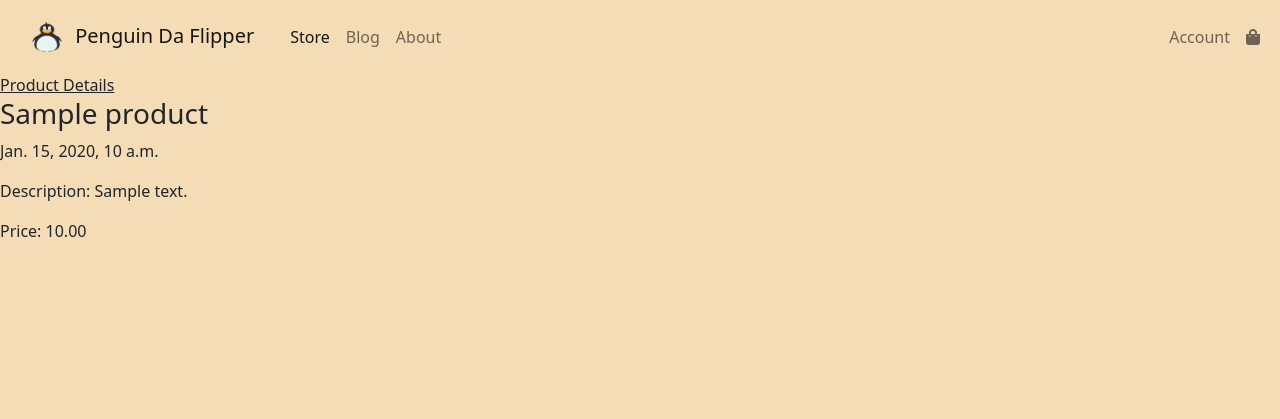
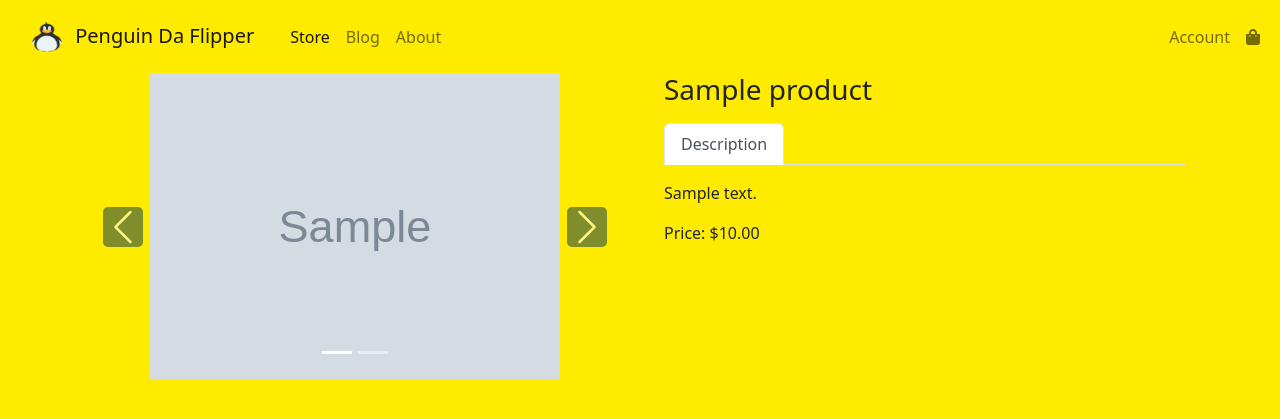
Before and after one commit to smaster0517/Ecommerce-Django, a Django app: page /product/1/ in a window 1280 px wide. Shown: the top 419 px of the page. Run offline with Django 4.2, Linux system fonts and the light colour scheme; tables that the repository leaves empty hold one stand-in row (values such as "Sample post"); grey boxes marked "Sample" are stand-in pictures.

Commit message:
Updated detailed product view. added store page for all listings. Updated frontend home, css, and images.

```diff
--- a/app_store/static/app_store/main.css
+++ b/app_store/static/app_store/main.css
@@ -1,5 +1,5 @@
 body {
-    background: #f4dcb6;
+    background: #ffeb00; /* #e62b2f, #003055 */
 }
 
 /* -- Embedded Text Home page Image -- */
@@ -19,3 +19,20 @@ body {
     padding: 10px;
     right: 25%;
 } /* ---------------------------------- */
+
+.featured-items a {
+    color: #003055;
+    text-decoration: none;
+  }
+
+.carousel-control-next-icon {
+    background-color: #003055;
+    border-radius: 5px;
+    padding: 20px;
+}
+
+.carousel-control-prev-icon {
+    background-color: #003055;
+    border-radius: 5px;
+    padding: 20px;
+}
--- a/app_store/templates/app_store/base.html
+++ b/app_store/templates/app_store/base.html
@@ -25,7 +25,7 @@
         <div class="container-fluid">
           <nav class="navbar">
             <div class="container-fluid">
-                <a class="navbar-brand" href="#">
+                <a class="navbar-brand" href="{% url 'store-home' %}">
                   <!-- custom icon -->
                   <img src="{% static 'app_store/icons/penguinLogo.png' %}" alt="" width="30" height="30" class="d-inline-block align-text-top ms-2 me-2">
                   <!-- custom name -->
@@ -39,7 +39,7 @@
           <div class="collapse navbar-collapse" id="navbarNav">
             <ul class="navbar-nav">
               <li class="nav-item">
-                <a class="nav-link active" aria-current="page" href="#">Store</a>
+                <a class="nav-link active" aria-current="page" href="{% url 'store-products' %}">Store</a>
               </li>
               <li class="nav-item">
                 <a class="nav-link" href="#">Blog</a>
--- a/app_store/templates/app_store/product_detail.html
+++ b/app_store/templates/app_store/product_detail.html
@@ -1,11 +1,60 @@
 {% extends "app_store/base.html" %}
 
 {% block content %}
-    <div>
-        <u>Product Details</u>
-        <h3>{{ object.title }}</h3>
-        <p>{{ object.date_posted }}</p>
-        <p>Description: {{ object.description }}</p>
-        <p>Price: {{ object.price }}</p>
+    <div class="container">
+        <div class="row">
+          <div class="col">
+            <div id="carouselExampleIndicators" class="carousel slide">
+                <div class="carousel-indicators">
+                  <button type="button" data-bs-target="#carouselExampleIndicators" data-bs-slide-to="0" class="active" aria-current="true" aria-label="Slide 1"></button>
+                  {% for image in product.images_set.all %}
+                    <button type="button" data-bs-target="#carouselExampleIndicators" data-bs-slide-to="{{ forloop.counter }}" aria-label="Slide {{ forloop.counter |add:'1' }}"></button>
+                  {% endfor %}
+                </div>
+                <div class="carousel-inner">
+                  <div class="carousel-item active">
+                    <img src="{{ product.thumbnail_image.url }}" class="d-block w-75 mx-auto" alt="...">
+                  </div>
+                  {% for image in product.images_set.all %}
+                    <div class="carousel-item">
+                        <img src="{{ image.image.url }}" class="d-block w-75 mx-auto" alt="...">
+                    </div>
+                  {% endfor %}
+                </div>
+                <button class="carousel-control-prev" type="button" data-bs-target="#carouselExampleIndicators" data-bs-slide="prev">
+                  <span class="carousel-control-prev-icon" aria-hidden="true"></span>
+                  <span class="visually-hidden">Previous</span>
+                </button>
+                <button class="carousel-control-next" type="button" data-bs-target="#carouselExampleIndicators" data-bs-slide="next">
+                  <span class="carousel-control-next-icon" aria-hidden="true"></span>
+                  <span class="visually-hidden">Next</span>
+                </button>
+            </div>
+          </div>
+          <div class="col">
+            <div class="container">
+                <h3>{{ object.title }}</h3>
+                <!-- <p>{{ object.date_posted }}</p> -->
+            </div>
+            <nav class="container mt-3">
+                <div class="nav nav-tabs" id="nav-tab" role="tablist">
+                    <button class="nav-link active" id="nav-home-tab" data-bs-toggle="tab" data-bs-target="#nav-home" type="button" role="tab" aria-controls="nav-home" aria-selected="true">Description</button>
+                    <!-- custom tabs -->
+                    <!-- <button class="nav-link" id="nav-profile-tab" data-bs-toggle="tab" data-bs-target="#nav-profile" type="button" role="tab" aria-controls="nav-profile" aria-selected="false">Use</button>
+                    <button class="nav-link" id="nav-contact-tab" data-bs-toggle="tab" data-bs-target="#nav-contact" type="button" role="tab" aria-controls="nav-contact" aria-selected="false">Key Ingredients</button> -->
+                </div>
+            </nav>
+            <div class="tab-content container mt-3" id="nav-tabContent">
+                <div class="tab-pane fade show active" id="nav-home" role="tabpanel" aria-labelledby="nav-home-tab" tabindex="0">{{ object.description }}</div>
+                <!-- custom tabs content -->
+                <!-- <div class="tab-pane fade" id="nav-profile" role="tabpanel" aria-labelledby="nav-profile-tab" tabindex="0">...</div>
+                <div class="tab-pane fade" id="nav-contact" role="tabpanel" aria-labelledby="nav-contact-tab" tabindex="0">...</div> -->
+            </div>
+
+            <div class="container mt-3">
+                <p>Price: ${{ object.price }}</p>
+            </div>
+          </div>
+        </div>
     </div>
 {% endblock %}
--- a/app_store/urls.py
+++ b/app_store/urls.py
@@ -1,9 +1,10 @@
 from django.urls import path
-from .views import ProductListView, ProductDetailView
+from .views import FeaturedProductListView, ProductDetailView, StoreProductListView
 from . import views
 
 urlpatterns = [
     # path('', views.home, name='store-home'),
-    path('',  ProductListView.as_view(), name='store-home'),
+    path('',  FeaturedProductListView.as_view(), name='store-home'),
+    path('store/',  StoreProductListView.as_view(), name='store-products'),
     path('product/<int:pk>/',  ProductDetailView.as_view(), name='product-detail')
 ]
--- a/app_store/views.py
+++ b/app_store/views.py
@@ -10,7 +10,7 @@ from app_store.models import Product
 #     }
 #     return render(request, "app_store/home.html", context)
 
-class ProductListView(ListView):
+class FeaturedProductListView(ListView):
     model = Product
     template_name = 'app_store/home.html' # <app>/<model>_<viewtype>.html
     context_object_name = 'all_products'
@@ -18,3 +18,10 @@ class ProductListView(ListView):
 
 class ProductDetailView(DetailView):
     model = Product
+
+class StoreProductListView(ListView):
+    model = Product
+    template_name = 'app_store/store_products.html'
+    context_object_name = 'all_products'
+    ordering = ['-date_posted']
+    paginate_by = 12
```
Also changed, not shown: app_store/templates/app_store/home.html (+10 -11 lines), app_store/templates/app_store/store_products.html (added, +43 -0 lines).
